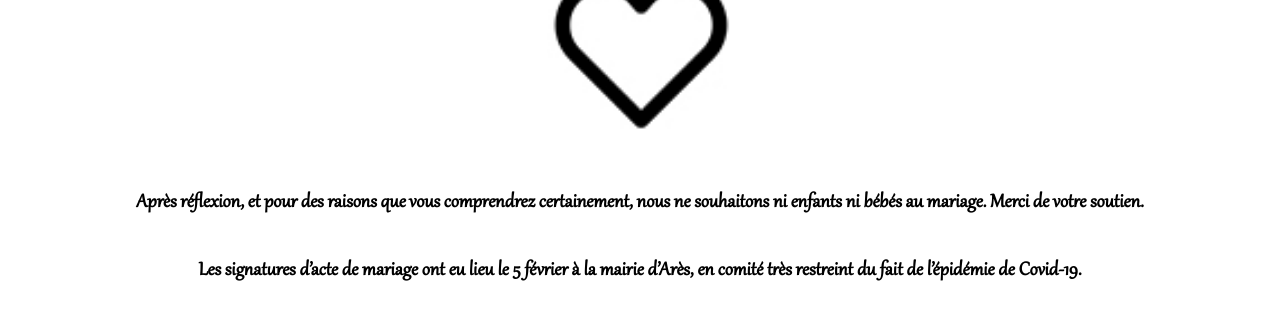
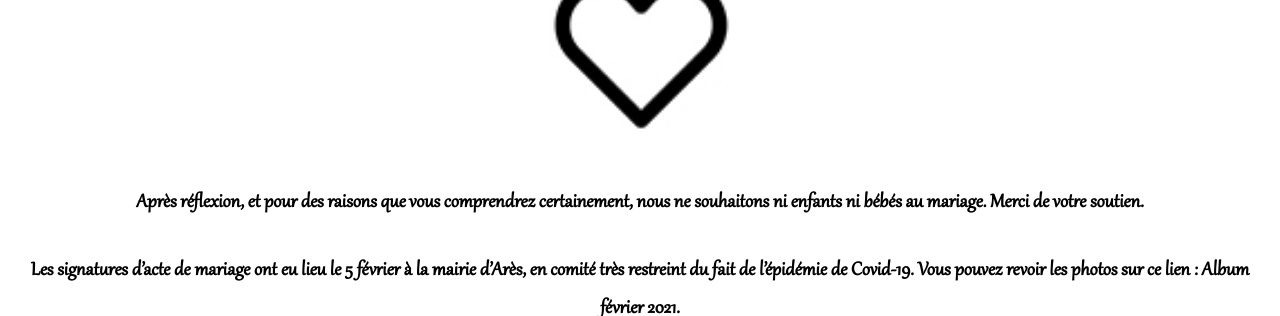
Before and after one commit to Germinal-A/Site-du-Mariage-de-Julia-et-Germain, a Jekyll site: the page built from informations-pratiques.md, in a window 1280 px wide and 900 px high, scrolled down 5074 px, cut to the strip 0-316 px from the top of the window. Built offline with Jekyll 4.4.1, drawn with Linux system fonts in a browser that asks for light colours.

Commit message:
Update informations-pratiques.md

```diff
--- a/informations-pratiques.md
+++ b/informations-pratiques.md
@@ -34,7 +34,7 @@
 
 #### Après réflexion, et pour des raisons que vous comprendrez certainement, nous ne souhaitons ni enfants ni bébés au mariage. Merci de votre soutien.
 
-#### Les signatures d'acte de mariage ont eu lieu le 5 février à la mairie d'Arès, en comité très restreint du fait de l'épidémie de Covid-19.
+#### Les signatures d'acte de mariage ont eu lieu le 5 février à la mairie d'Arès, en comité très restreint du fait de l'épidémie de Covid-19. Vous pouvez revoir les photos sur ce lien : [Album février 2021](https://photos.app.goo.gl/YpCcWkg2B5Cz7D5B7).
 
 <iframe src="https://www.google.com/maps/embed?pb=!1m18!1m12!1m3!1d4758.121377013103!2d-0.21830238666508295!3d44.83794374170417!2m3!1f0!2f0!3f0!3m2!1i1024!2i768!4f13.1!3m3!1m2!1s0xd554532dc533345%3A0x6049a9547322ec03!2sCh%C3%A2teau%20de%20Garde!5e0!3m2!1sfr!2sfr!4v1595537776165!5m2!1sfr!2sfr" style="border:0;" allowfullscreen="" aria-hidden="false" tabindex="0" width="100%" height="400" frameborder="0"></iframe>
 
```
